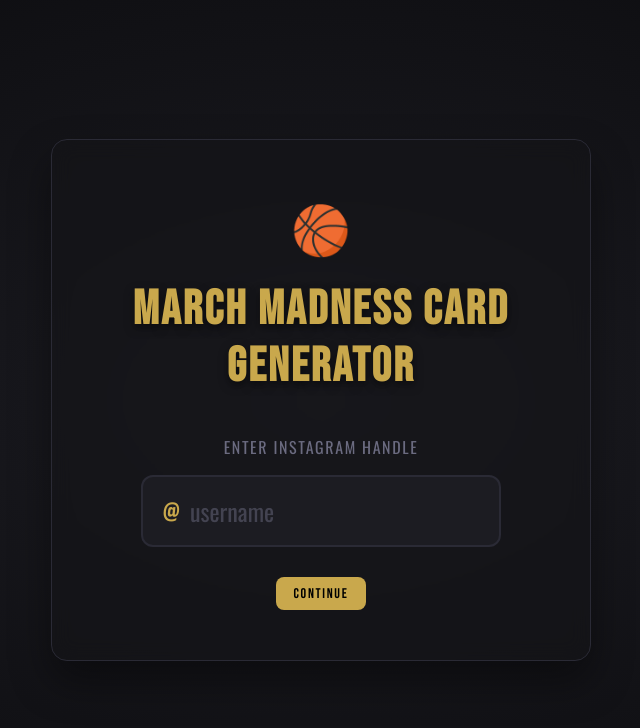
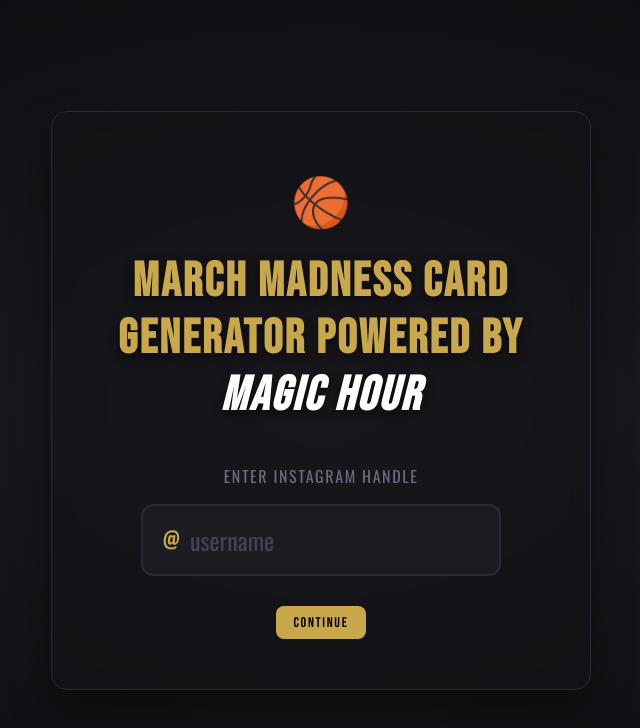
Before and after one commit to SSaltyBiscuit/FalconHacks_2026, a website built with Vite: page index.html in a window 1280 px wide. Shown: the whole page, without its empty margins (319-959 px from the left). Built offline with nearby package versions, Linux system fonts and the light colour scheme; files whose address does not match are found by name; a web font is replaced by a local one; what magic-hour would draw is missing.

Commit message:
Update landing page

```diff
--- a/index.html
+++ b/index.html
@@ -25,7 +25,7 @@
   <div id="landing-view" class="landing-hero">
     <div class="landing-content">
       <div class="landing-logo">🏀</div>
-      <h1 class="landing-title">March Madness Card Generator</h1>
+      <h1 class="landing-title">March Madness Card Generator Powered by <em style="color: white">Magic Hour</em></h1>
 
       <div id="step-1-fetch" class="landing-step">
         <label for="instaHandle" class="landing-label">Enter Instagram Handle</label>
@@ -59,7 +59,7 @@
       <header class="header">
         <div class="header-logo">
           <span class="logo-icon">🏀</span>
-          <span class="logo-text">CARD<em>STUDIO</em></span>
+          <span class="logo-text">MAGIC HOUR<em>CARD GENERATOR</em></span>
         </div>
         <nav class="header-nav">
           <button class="btn-ghost" id="btn-reset">Reset</button>
```
